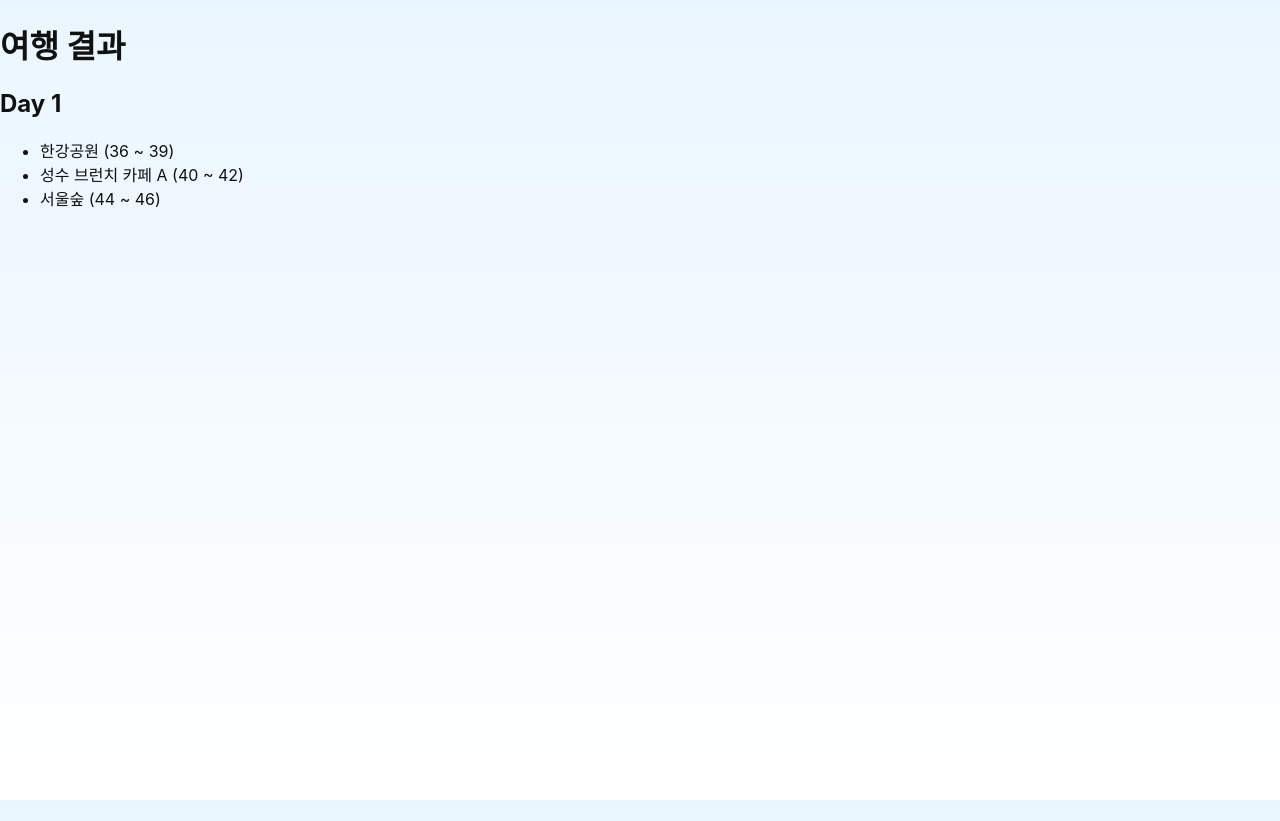
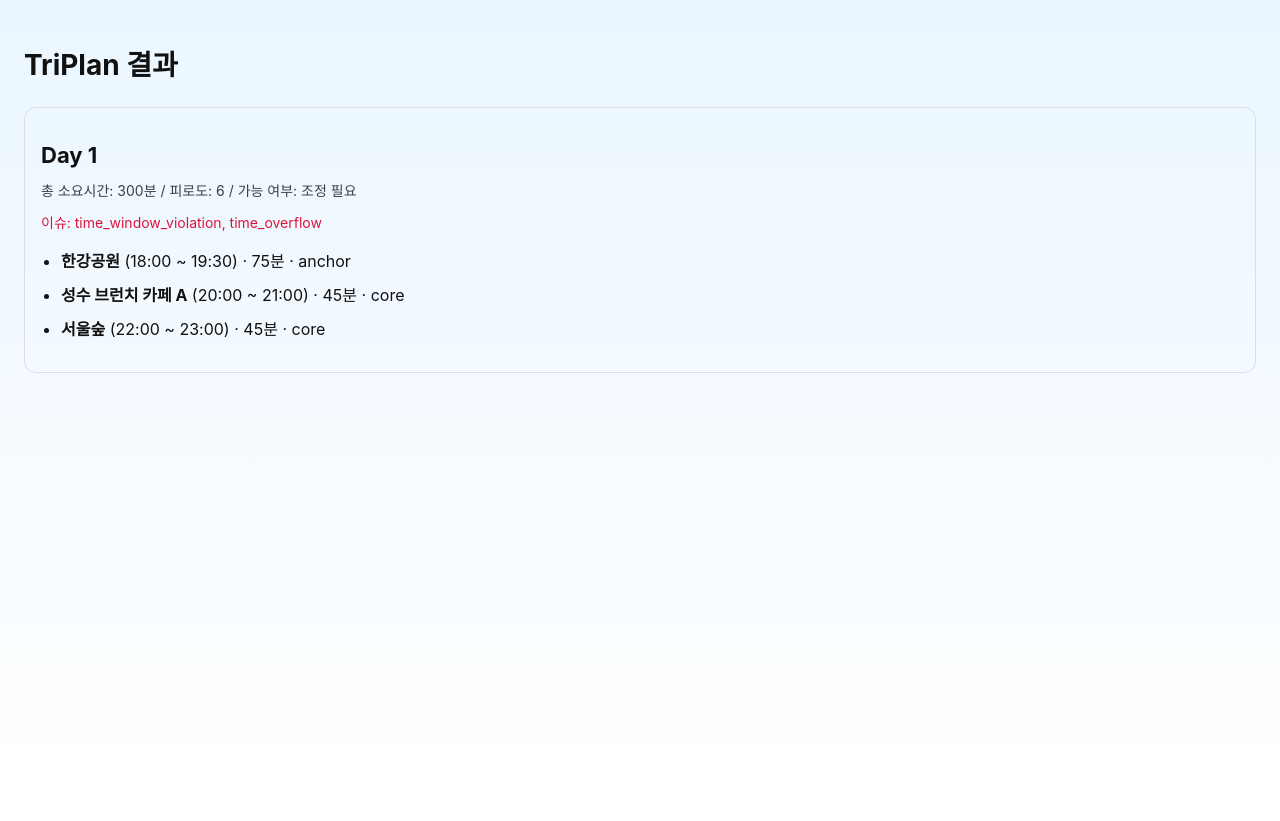
Before and after one commit to grantpaik100-lgtm/triplan-mvp2, a Next.js app: page /trip/result in a window 1280 px wide. After the commit the page ends 800 px from the top, so only its background shows below. Built offline with nearby package versions, Linux system fonts and the light colour scheme.

Commit message:
Update page.tsx

```diff
--- a/app/trip/result/page.tsx
+++ b/app/trip/result/page.tsx
@@ -1,10 +1,43 @@
 "use client";
 
-import { useEffect, useState } from "react";
+import { useEffect, useMemo, useState } from "react";
+
+type ScheduledItem = {
+  experienceId: string;
+  placeName: string;
+  startSlot: number;
+  endSlot: number;
+  durationMinutes: number;
+  priority: "anchor" | "core" | "optional";
+};
+
+type DaySchedule = {
+  day: number;
+  items: ScheduledItem[];
+  report: {
+    isFeasible: boolean;
+    issues: string[];
+    totalFatigue: number;
+    totalMinutes: number;
+  };
+};
+
+type TripResult = {
+  dayPlans: any[];
+  schedules: DaySchedule[];
+};
+
+function slotToTimeString(slot: number): string {
+  const totalMinutes = slot * 30;
+  const hour = Math.floor(totalMinutes / 60);
+  const minute = totalMinutes % 60;
+
+  return `${String(hour).padStart(2, "0")}:${String(minute).padStart(2, "0")}`;
+}
 
 export default function TripResultPage() {
   const [loading, setLoading] = useState(true);
-  const [tripResult, setTripResult] = useState<any>(null);
+  const [tripResult, setTripResult] = useState<TripResult | null>(null);
   const [error, setError] = useState<string | null>(null);
 
   useEffect(() => {
@@ -53,26 +86,62 @@ export default function TripResultPage() {
     };
   }, []);
 
-  if (loading) return <div>일정을 생성하는 중...</div>;
-  if (error) return <div>오류: {error}</div>;
-  if (!tripResult) return <div>결과가 없습니다.</div>;
+  const schedules = useMemo(() => tripResult?.schedules ?? [], [tripResult]);
+
+  if (loading) {
+    return <div style={{ padding: 24 }}>일정을 생성하는 중...</div>;
+  }
+
+  if (error) {
+    return <div style={{ padding: 24 }}>오류: {error}</div>;
+  }
+
+  if (!tripResult) {
+    return <div style={{ padding: 24 }}>결과가 없습니다.</div>;
+  }
 
   return (
-    <div>
-      <h1>여행 결과</h1>
+    <main style={{ padding: 24 }}>
+      <h1 style={{ fontSize: 28, marginBottom: 24 }}>TriPlan 결과</h1>
 
-      {tripResult.schedules?.map((day: any) => (
-        <section key={day.day} style={{ marginBottom: 24 }}>
-          <h2>Day {day.day}</h2>
-          <ul>
-            {day.items?.map((item: any) => (
-              <li key={item.experienceId}>
-                {item.placeName} ({item.startSlot} ~ {item.endSlot})
+      {schedules.map((day) => (
+        <section
+          key={day.day}
+          style={{
+            marginBottom: 32,
+            border: "1px solid #ddd",
+            borderRadius: 12,
+            padding: 16,
+          }}
+        >
+          <h2 style={{ fontSize: 22, marginBottom: 12 }}>Day {day.day}</h2>
+
+          <div style={{ marginBottom: 12, fontSize: 14, opacity: 0.8 }}>
+            총 소요시간: {day.report.totalMinutes}분 / 피로도: {day.report.totalFatigue}
+            {" / "}
+            가능 여부: {day.report.isFeasible ? "가능" : "조정 필요"}
+          </div>
+
+          {day.report.issues.length > 0 && (
+            <div style={{ marginBottom: 12, color: "crimson", fontSize: 14 }}>
+              이슈: {day.report.issues.join(", ")}
+            </div>
+          )}
+
+          <ul style={{ paddingLeft: 20 }}>
+            {day.items.map((item) => (
+              <li key={item.experienceId} style={{ marginBottom: 10 }}>
+                <strong>{item.placeName}</strong>{" "}
+                ({slotToTimeString(item.startSlot)} ~ {slotToTimeString(item.endSlot)})
+                {" · "}
+                {item.durationMinutes}분
+                {" · "}
+                {item.priority}
               </li>
             ))}
           </ul>
         </section>
       ))}
-    </div>
+    </main>
   );
 }
```
